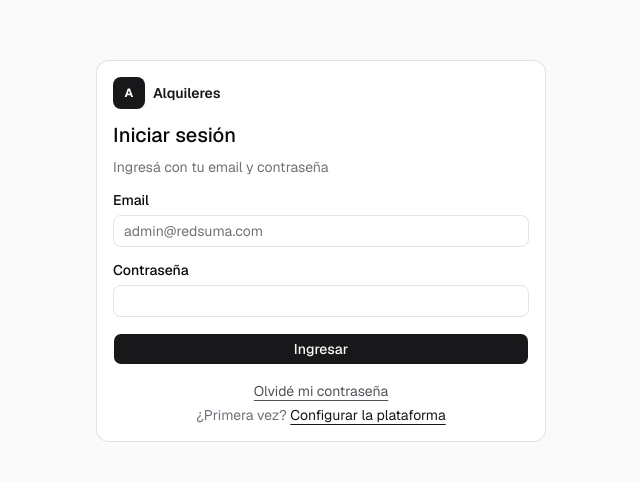
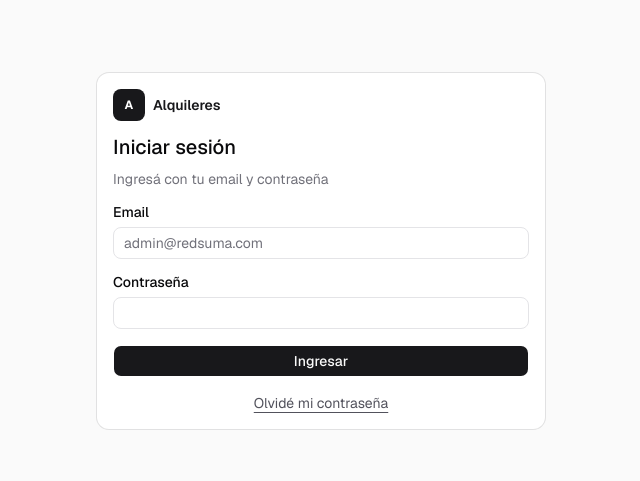
Before and after one commit to fedeDelPercio/soluzio, a Next.js app in the folder apps/web/: page /login in a window 1280 px wide. Shown: the part 149-630 px from the top of the page, without its empty margins (319-959 px from the left). Built offline with nearby package versions, Linux system fonts and the light colour scheme.

Commit message:
fix(login): eliminar link 'Configurar la plataforma'

```diff
--- a/apps/web/src/app/(auth)/login/login-form.tsx
+++ b/apps/web/src/app/(auth)/login/login-form.tsx
@@ -79,12 +79,6 @@ export function LoginForm() {
             Olvidé mi contraseña
           </Link>
         </p>
-        <p className="text-sm text-zinc-500">
-          ¿Primera vez?{' '}
-          <Link href="/setup" className="text-zinc-900 underline underline-offset-4">
-            Configurar la plataforma
-          </Link>
-        </p>
       </div>
     </form>
   )
```
